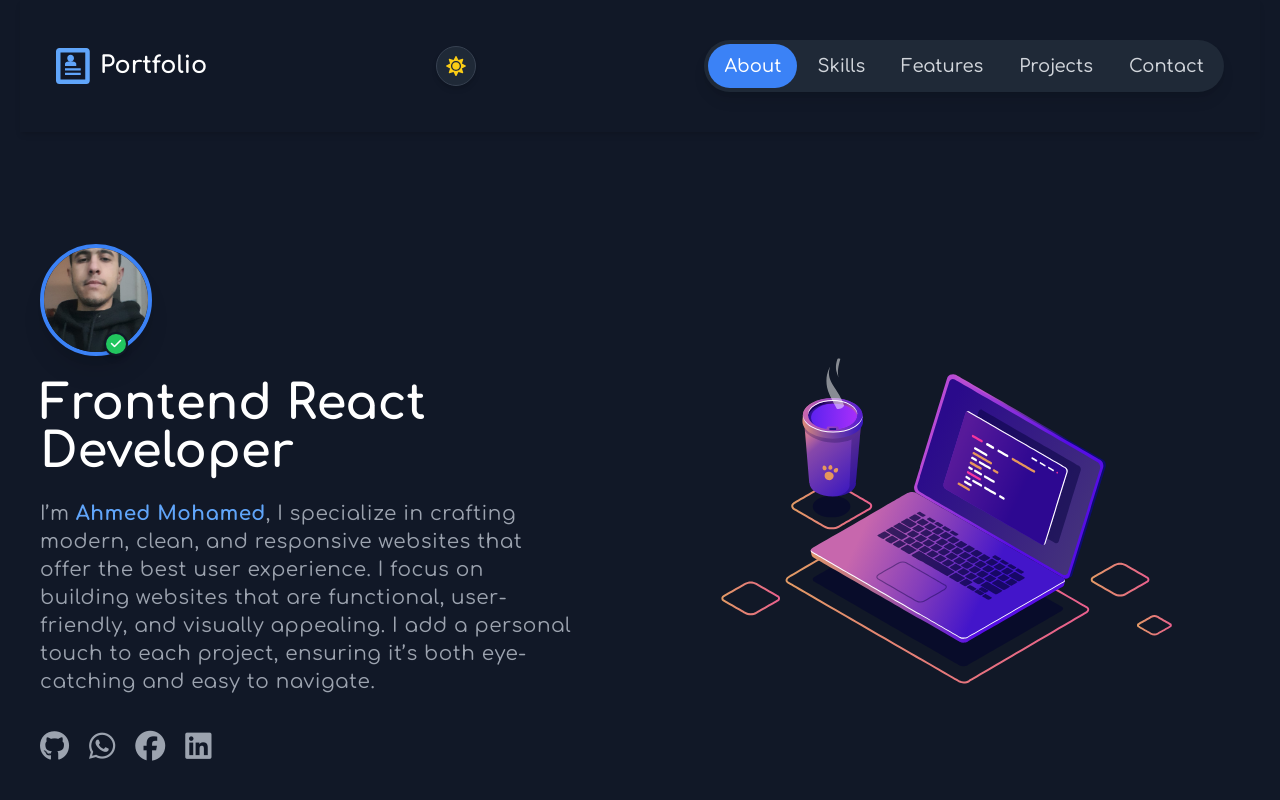
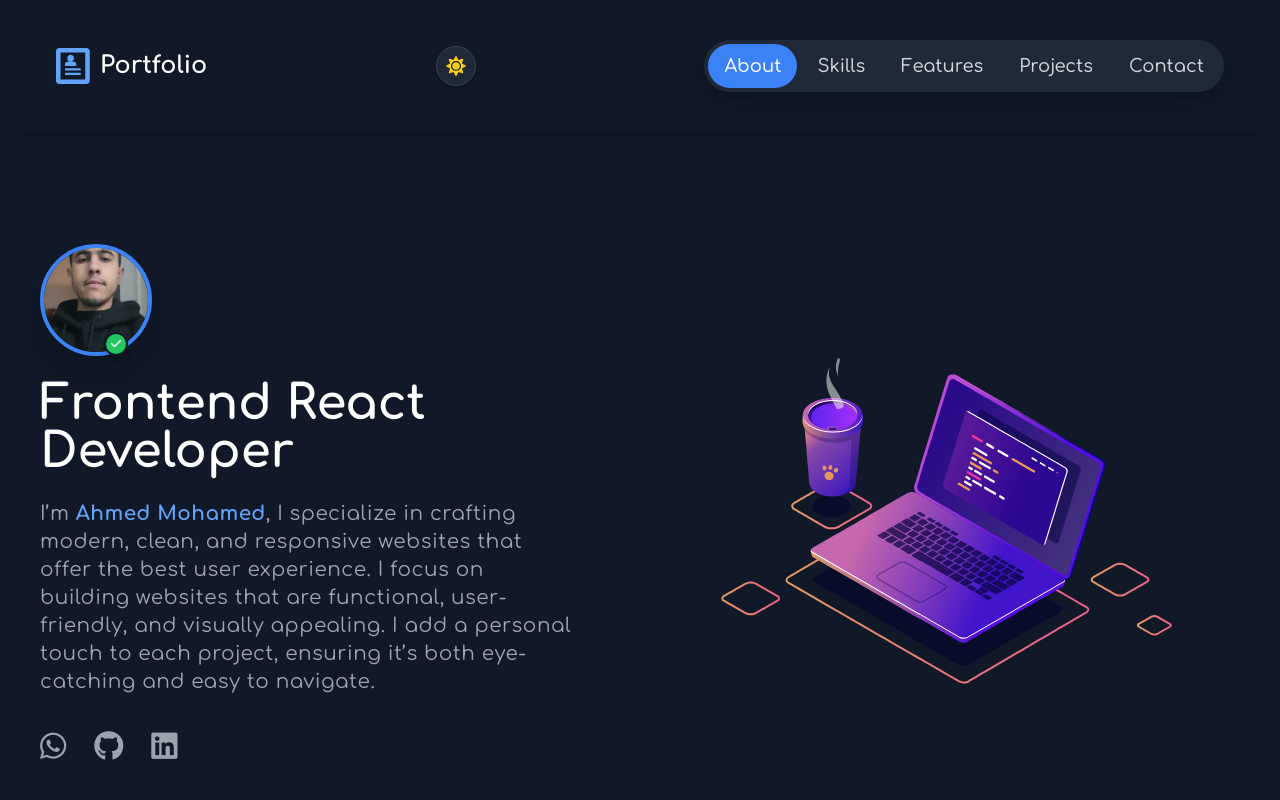
Before and after one commit to AhmedElabrass25/MyReactPortfolio, a React (Vite) app: page / in a window 1280 px wide. Shown: the top 800 px of the page. Built offline with nearby package versions, Linux system fonts and the light colour scheme.

Commit message:
add linkedin link

```diff
--- a/src/components/Hero/Hero.jsx
+++ b/src/components/Hero/Hero.jsx
@@ -54,8 +54,16 @@ const Hero = () => {
             </p>
 
             {/* Social Icons */}
-            <div className="flex items-center gap-x-5">
+            <div className="flex items-center gap-x-7">
               {/* GitHub */}
+              <a
+                rel="noopener noreferrer"
+                href="https://wa.me/201208448553"
+                target="_blank"
+                className="text-gray-600 dark:text-gray-400 hover:text-green-500 transition-colors duration-300"
+              >
+                <i className="fa-brands fa-whatsapp text-3xl"></i>
+              </a>
               <Link
                 to="https://github.com/AhmedElabrass25"
                 target="_blank"
@@ -64,24 +72,10 @@ const Hero = () => {
                 <i className="fa-brands fa-github text-3xl"></i>
               </Link>
               {/* WhatsApp */}
-              <a
-                rel="noopener noreferrer"
-                href="https://wa.me/201208448553"
-                target="_blank"
-                className="text-gray-600 dark:text-gray-400 hover:text-green-500 transition-colors duration-300"
-              >
-                <i className="fa-brands fa-whatsapp text-3xl"></i>
-              </a>
-              {/* Facebook */}
-              <Link
-                to="#"
-                className="text-gray-600 dark:text-gray-400 hover:text-blue-800 transition-colors duration-300"
-              >
-                <i className="fa-brands fa-facebook text-3xl"></i>
-              </Link>
+
               {/* LinkedIn */}
               <Link
-                to="#"
+                to="https://www.linkedin.com/in/ahmed-elabrass-712451347"
                 className="text-gray-600 dark:text-gray-400 hover:text-blue-700 transition-colors duration-300"
               >
                 <i className="fa-brands fa-linkedin text-3xl"></i>
```
